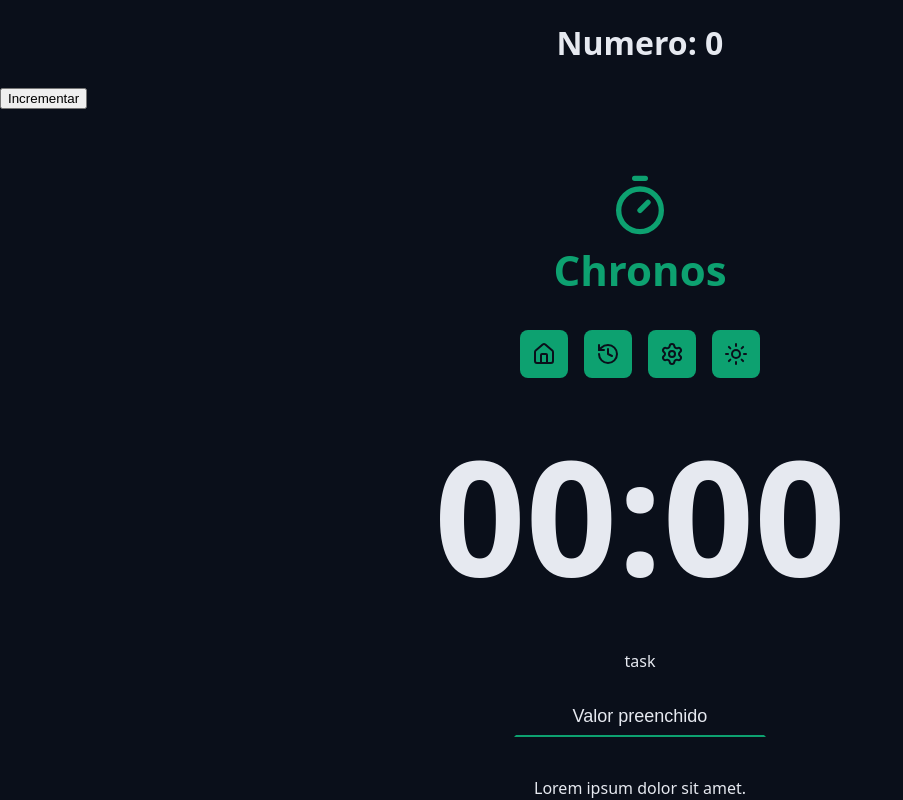
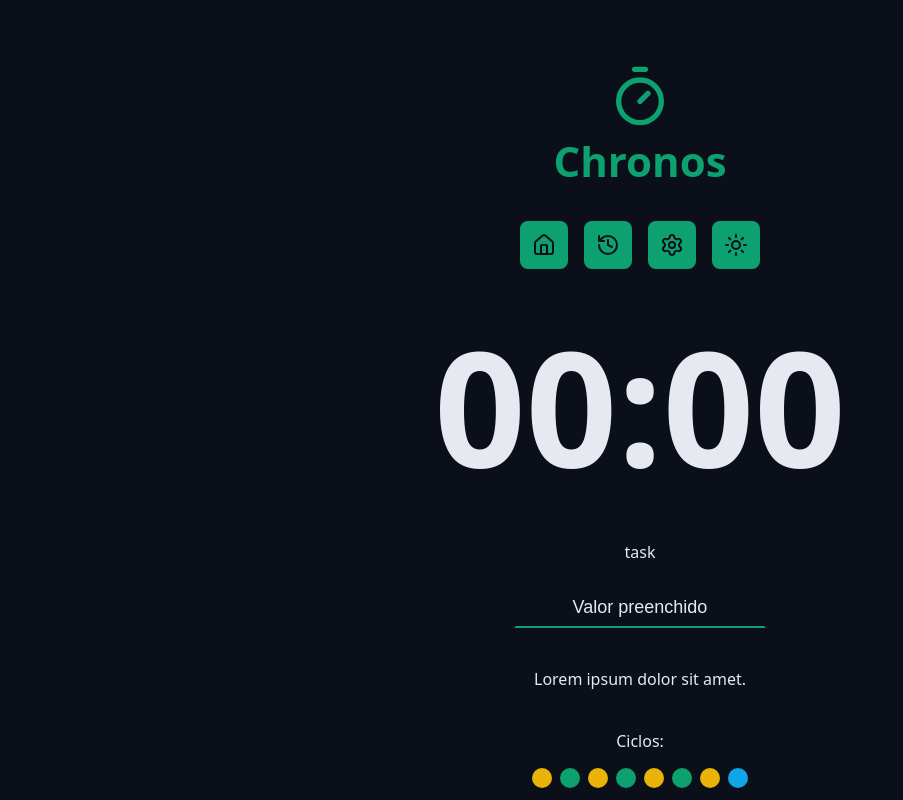
Before and after one commit to rodilon/chronos-pomodoro, a React app: page / in a window 1280 px wide. Shown: the top 800 px of the page, without its empty margins (0-903 px from the left). Built offline with nearby package versions, Linux system fonts and the light colour scheme; the HTML template or start-up script is replaced by a standard one.

Commit message:
fix: limpeza de codigo

```diff
--- a/src/App.tsx
+++ b/src/App.tsx
@@ -9,30 +9,11 @@ import { Cycles } from './components/Cycles';
 import { DefaultButton } from './components/DefaultButton';
 import { PlayCircleIcon } from 'lucide-react';
 import { Footer } from './components/Footer';
-import { useState } from 'react';
-import { Heading } from './components/Heading';
 
 export function App() {
-  // const [numero, setNumero] = useState(() => {
-  //   // utilizado para inicializar valores pesados apenas uma vez
-  //   console.log('Lazy initialization');
-  //   return 0;
-  // });
-
-  // usado para quando o novo estado depende do estado anterior
-  const [numero, setNumero] = useState(0);
-
-  function incrementar() {
-    // maneira correta de atualizar o estado baseado no valor anterior do estado
-    setNumero(prevState => prevState + 1);
-  }
-
   return (
     // react fragment esse <> </> para nao precisar criar uma div desnecessaria
     <>
-      <Heading>Numero: {numero}</Heading>
-      <button onClick={incrementar}>Incrementar</button>
-
       <Container>
         <Logo />
       </Container>
```
